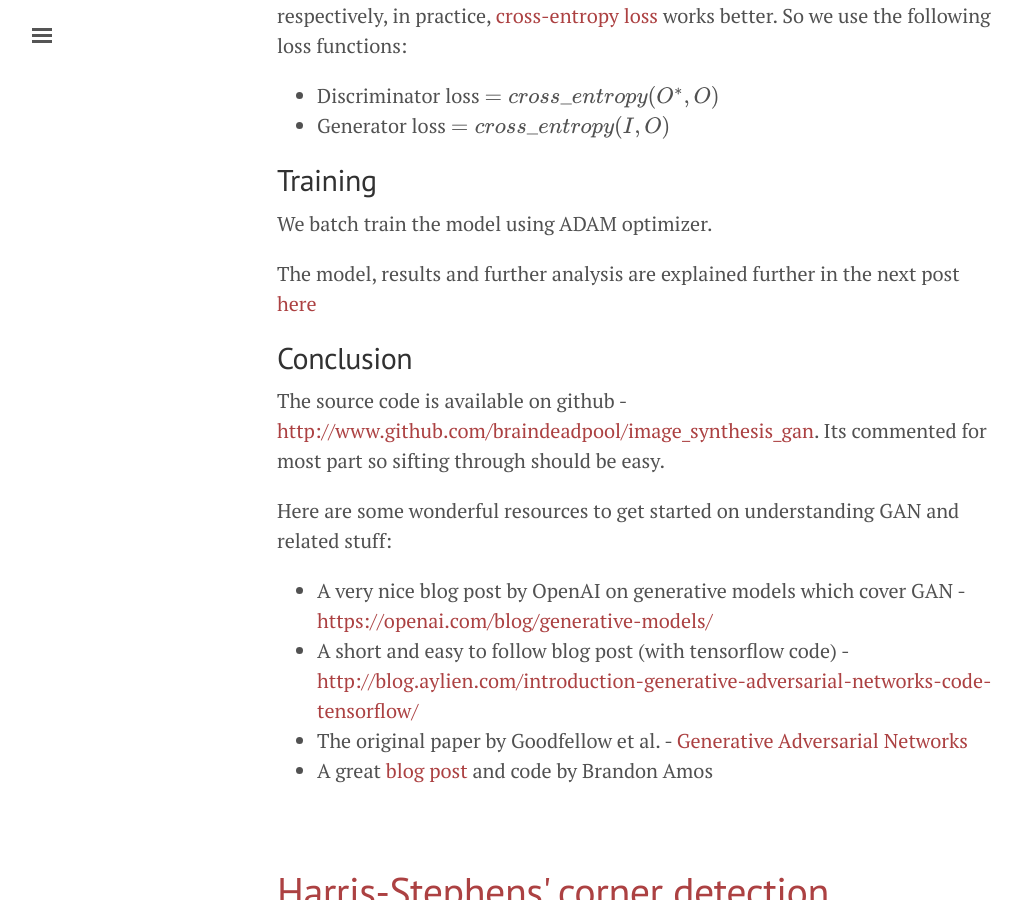
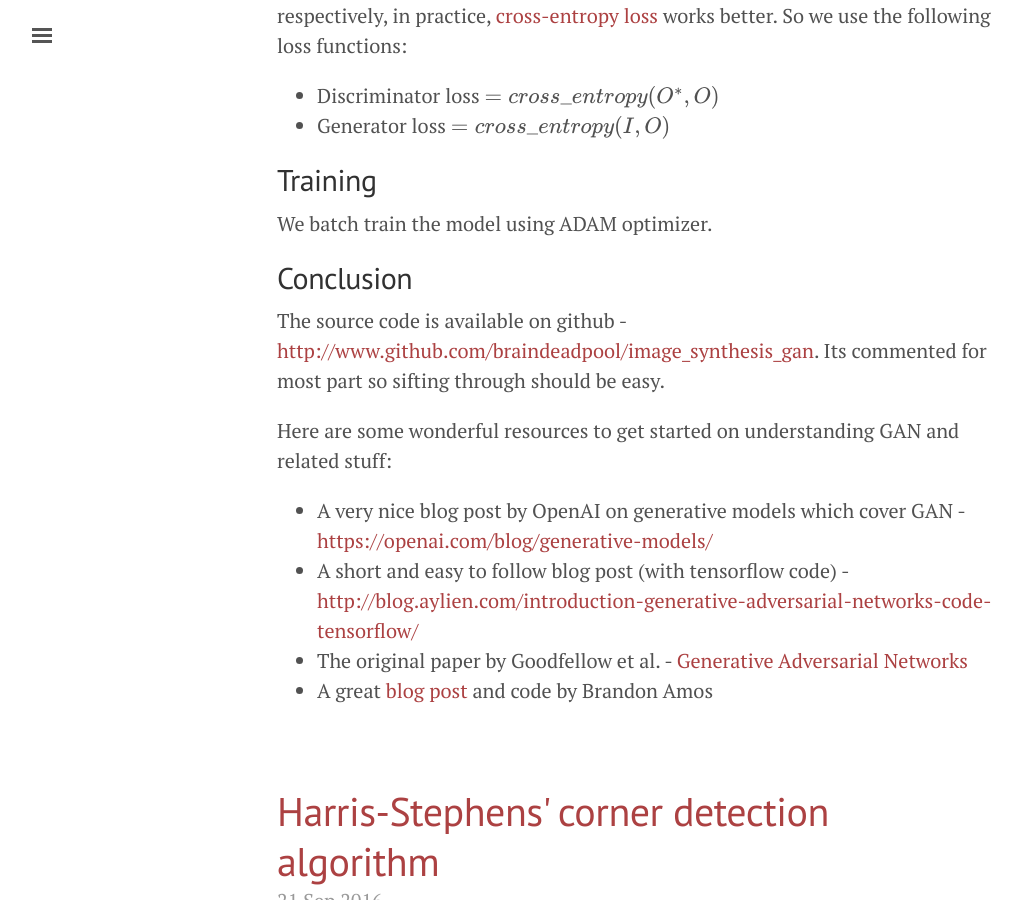
Before and after one commit to braindeadpool/braindeadpool.github.io_old, a Jekyll site: the page built from index.html, in a window 1280 px wide and 900 px high, scrolled down 3162 px. Shown: the whole window, without its empty margins (3-1025 px from the left). Built offline with Jekyll 4.4.1, drawn with Linux system fonts in a browser that asks for light colours; formulas are drawn with MathJax 3; the list of posts is cut into pages by our own code.

Commit message:
fixed broken link

```diff
--- a/_posts/2016-12-19-image-synthesis-gan.md
+++ b/_posts/2016-12-19-image-synthesis-gan.md
@@ -68,8 +68,6 @@ Training
 
 We batch train the model using ADAM optimizer.
 
-The model, results and further analysis are explained further in the next post [here]( {{ site.baseurl }} {% link _posts/2017-01-11-image-synthesis-gan-1.md %} )
-
 Conclusion
 ----------
 
```
